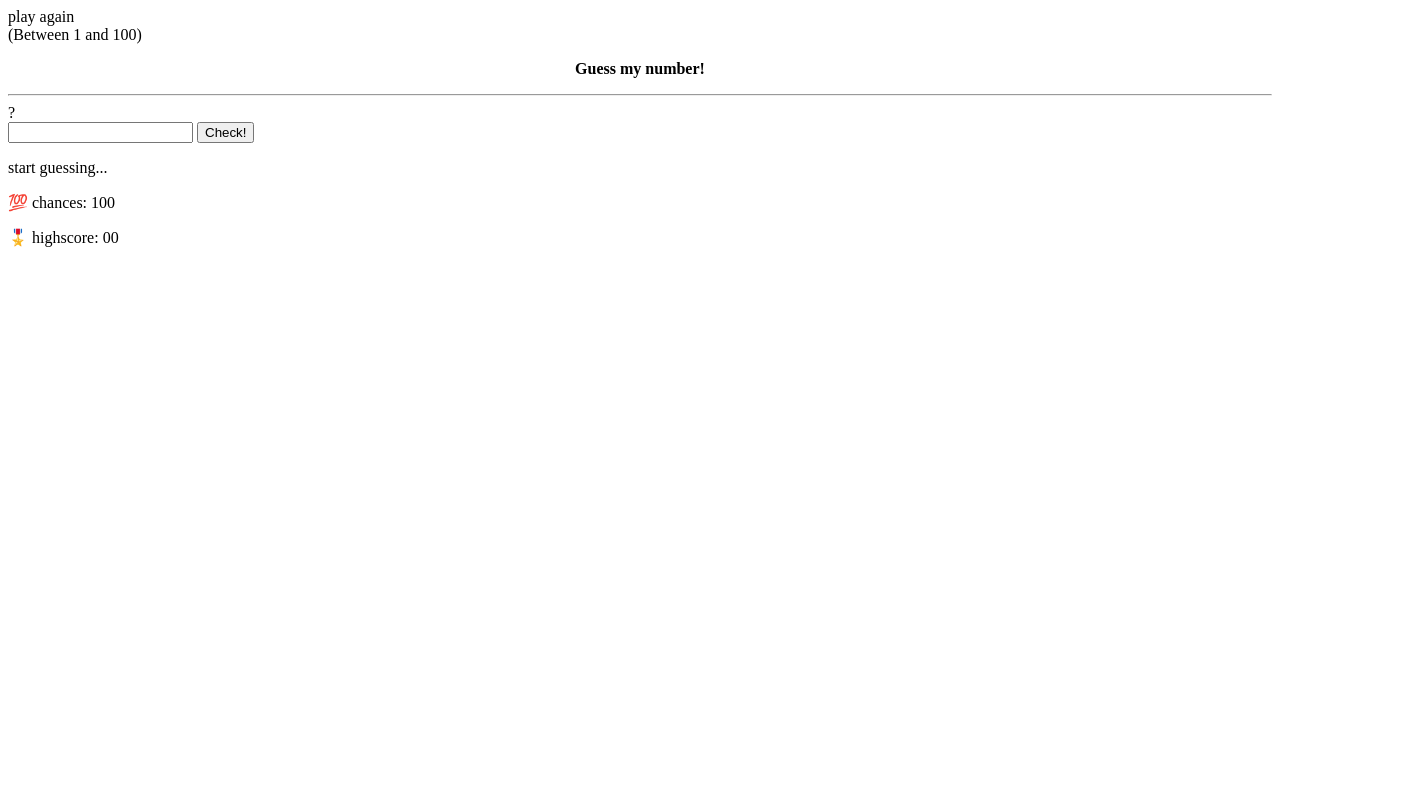
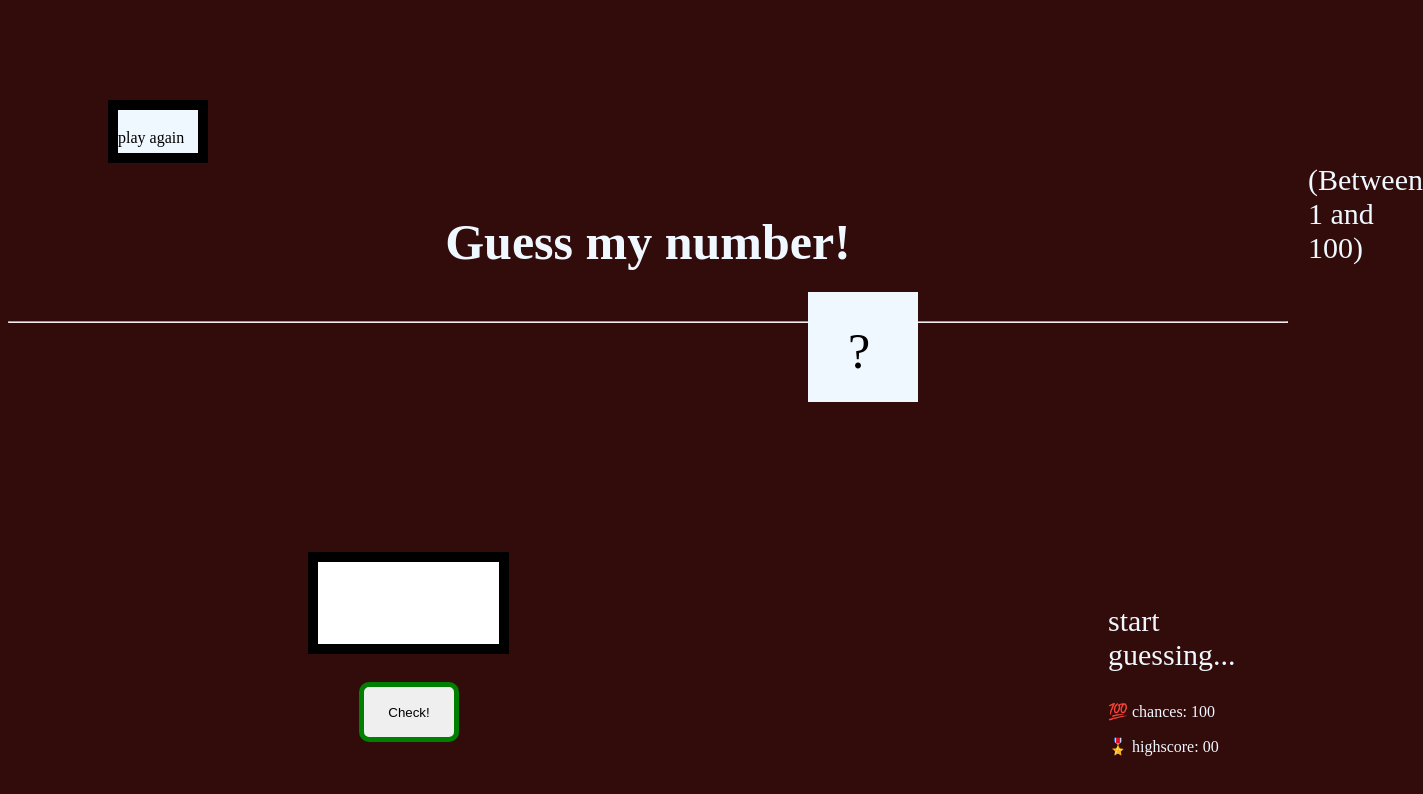
Before and after one commit to vikaspatil2277/javascript-dom-handson, a plain HTML site: page index.html in a window 1280 px wide. Shown: the whole page, 1423 px wide, since content can reach past the window. Drawn offline with Linux system fonts and the light colour scheme.

Commit message:
modified

```diff
--- a/index.css
+++ b/index.css
@@ -1,6 +1,6 @@
 body{
     background-color:rgb(50, 11, 11);
-    height: fit-content;
+
     width: 100%;
 
 }
--- a/index.html
+++ b/index.html
@@ -5,7 +5,7 @@
     <meta http-equiv="X-UA-Compatible" content="IE=edge">
     <meta name="viewport" content="width=device-width, initial-scale=1.0">
     <title>Document</title>
-    <link rel="stylesheet" href="game.css">
+    <link rel="stylesheet" href="index.css">
 </head>
 <body>
    <div class="playagain" onclick="play()">play again</div> <span class="num">(Between 1 and 100)</span>
@@ -27,7 +27,7 @@
     </div>
 
 
-    <script src="./game.js"></script>
+    <script src="./index.js"></script>
 </body>
 </html>
 <script>
```
